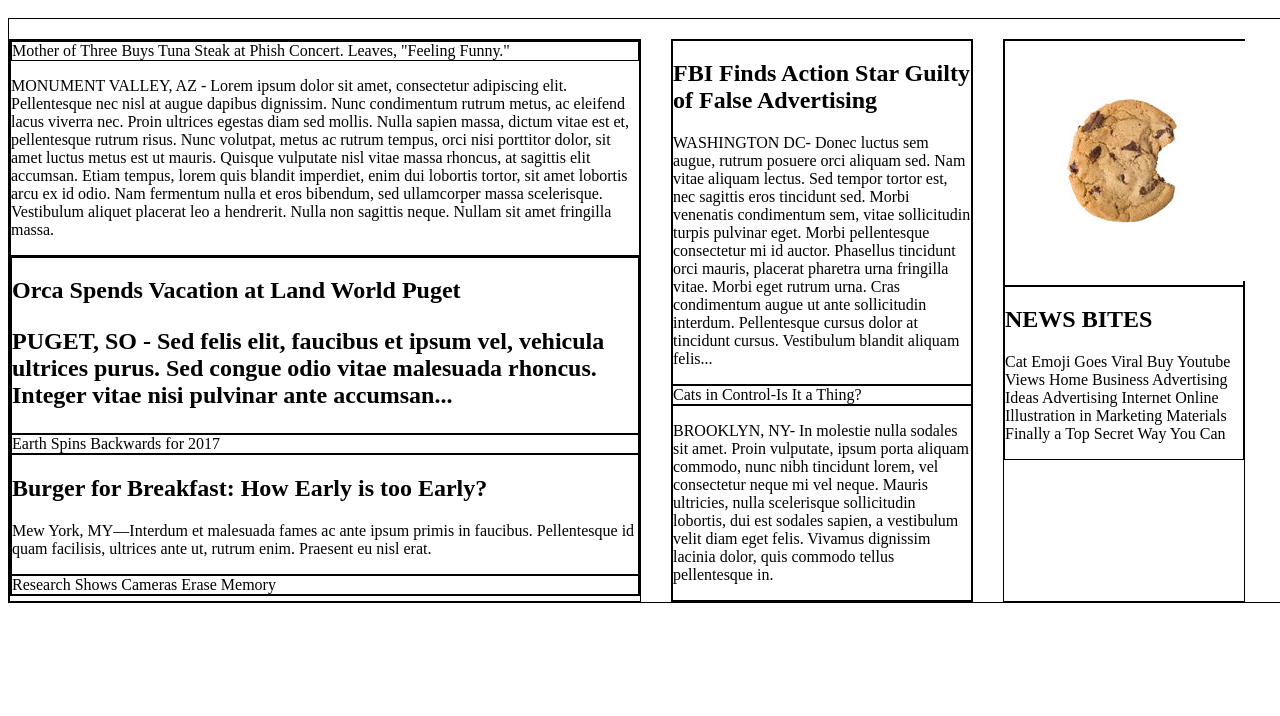
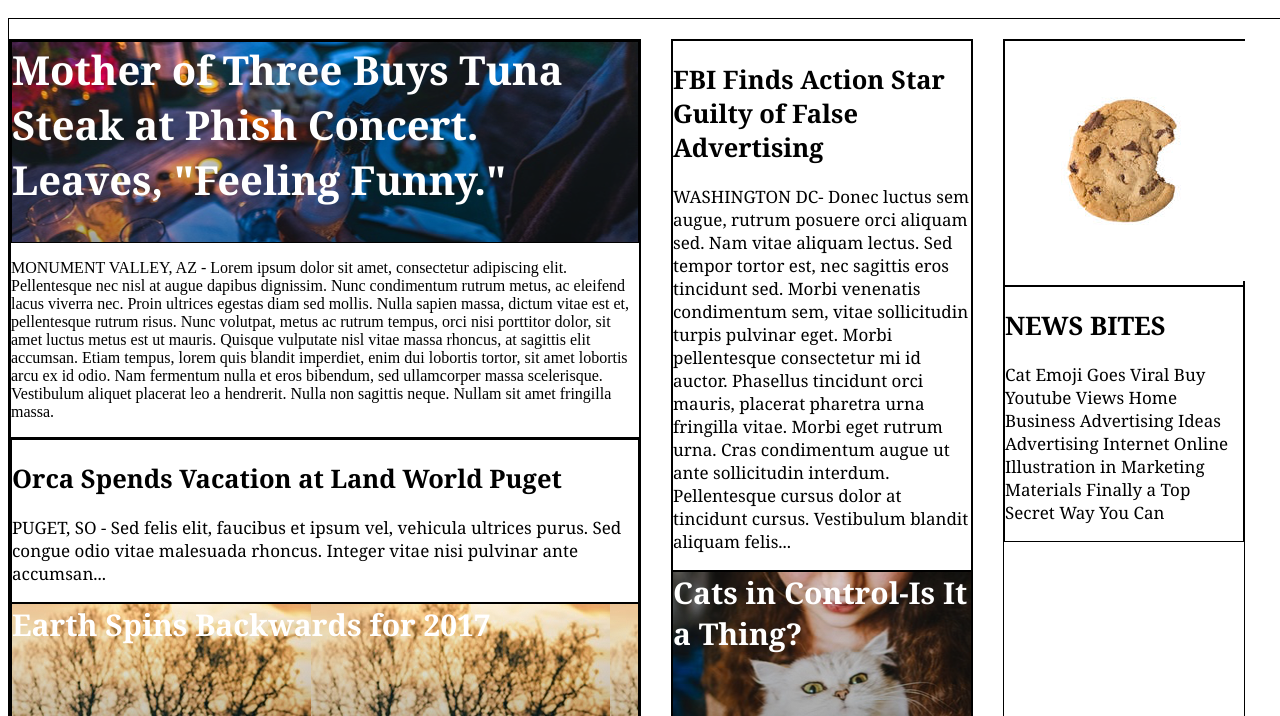
Before and after one commit to DerpyNaut/My_Times, a plain HTML site: page index.html in a window 1280 px wide. Shown: the part 84-800 px from the top of the page. Drawn offline with Linux system fonts and the light colour scheme.

Commit message:
4th part is done

```diff
--- a/index.html
+++ b/index.html
@@ -21,7 +21,7 @@
     <div class="MainBlock">
       <div class="ContentLeft column">
         <div class="StoryBlock">
-        <div class="Story">
+        <div class="Story ImageText ImageTextStory">
           <span>Mother of Three Buys Tuna Steak at Phish Concert. Leaves, "Feeling Funny."</span>
         </div>
         <p>MONUMENT VALLEY, AZ - Lorem ipsum dolor sit amet, consectetur adipiscing elit. Pellentesque nec nisl at augue dapibus dignissim. Nunc condimentum rutrum metus, ac eleifend lacus viverra nec.
@@ -35,16 +35,16 @@
 
       <div class="Understory">
         <div class = "pContent">
-        <h2>Orca Spends Vacation at Land World Puget<h2><p> PUGET, SO - Sed felis elit, faucibus et ipsum vel, vehicula ultrices purus. Sed congue odio vitae malesuada rhoncus. Integer vitae nisi pulvinar ante accumsan...</p>
+        <h2>Orca Spends Vacation at Land World Puget</h2><p> PUGET, SO - Sed felis elit, faucibus et ipsum vel, vehicula ultrices purus. Sed congue odio vitae malesuada rhoncus. Integer vitae nisi pulvinar ante accumsan...</p>
       </div>
-      <div class="pContent">
+      <div class="EarthImage ImageText">
         <span>Earth Spins Backwards for 2017</span>
       </div>
       <div class="pContent">
         <h2>Burger for Breakfast: How Early is too Early?</h2>
         <p>Mew York, MY—Interdum et malesuada fames ac ante ipsum primis in faucibus. Pellentesque id quam facilisis, ultrices ante ut, rutrum enim. Praesent eu nisl erat.</p>
       </div>
-      <div class="pContent">
+      <div class="ImageCameras ImageText">
         <span>Research Shows Cameras Erase Memory</span>
       </div>
     </div>
@@ -59,7 +59,7 @@
             Cras condimentum augue ut ante sollicitudin interdum. Pellentesque cursus dolor at tincidunt cursus. Vestibulum blandit aliquam felis...</p>
         </div>
 
-        <div class="pContent">
+        <div class="ImageCat ImageText">
           <span>Cats in Control-Is It a Thing?</span>
         </div>
 
--- a/recources/CSS/style.css
+++ b/recources/CSS/style.css
@@ -72,3 +72,40 @@ h1 {
   margin-right: 30px;
   flex-direction: column;
 }
+
+.Story {
+  background-image: url("../Images/img-story-main.png");
+  height: 200px;
+}
+
+.ImageCat {
+  background-image: url("../Images/img-story-1.png");
+  height: 200px;
+}
+
+.EarthImage {
+  background-image: url("../Images/img-story-2.png");
+  height: 200px;
+}
+
+.ImageCameras {
+  background-image: url("../Images/img-story-3.png");
+  height: 200px;
+}
+
+.ImageText {
+  font-family: Georgia;
+  font-weight: bold;
+  font-size: 30px;
+  color: white;
+}
+
+.pContent {
+ font-family: Georgia;
+ font-size: 17px;
+ color: black;
+}
+
+.ImageTextStory {
+  font-size: 40px;
+}
```
